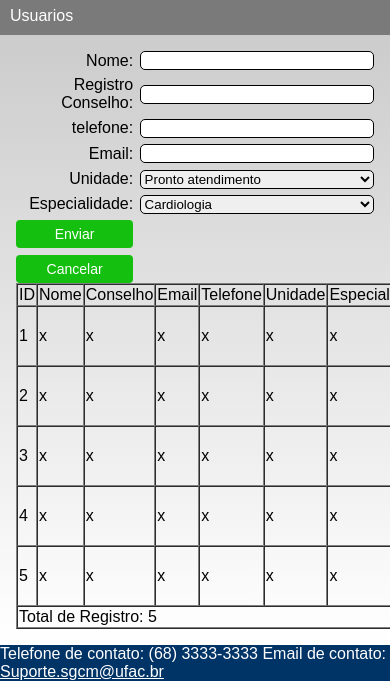
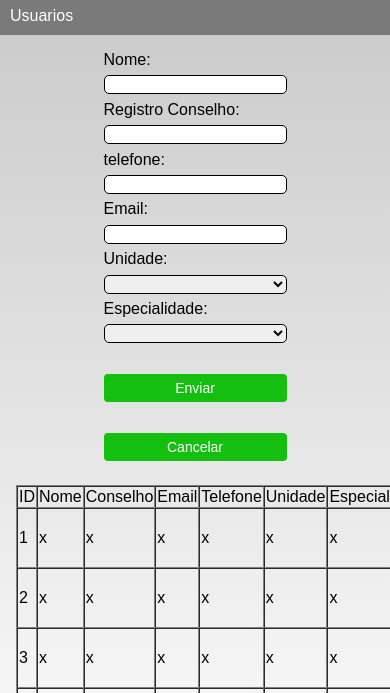
Before and after one commit to Gardiny/webacademyt5, a plain HTML site: page profissionais.html in a window 390 px wide. Shown: the part 151-844 px from the top of the page. Drawn offline with Linux system fonts and the light colour scheme.

Commit message:
denovo13

```diff
--- a/profissionais.html
+++ b/profissionais.html
@@ -39,18 +39,22 @@
             <label for="email">Email:</label>
             <input type="text" name="email" id="email">
             <label for="Unidade">Unidade:</label><select>
-                        <option value="1">Pronto atendimento</option>
-                        <option value="2">Exames Labaratorial</option>
-                        <option value="3">UTI</option>
+                        <option value="1"></option>
+                        <option value="2">Pronto atendimento</option>
+                        <option value="3">Exames Labaratorial</option>
+                        <option value="4">UTI</option>
                     </select>
             <label for="especialidade">Especialidade:</label>
                     <select>
-                        <option value="1">Cardiologia</option>
-                        <option value="2">Urologia</option>
-                        <option value="3">Neurologia</option>
+                        <option value="1"></option>
+                        <option value="2">Cardiologia</option>
+                        <option value="3">Urologia</option>
+                        <option value="4">Neurologia</option>
                     </select>
-            <input type="submit" value="Enviar" ><br>
-            <input type="button" value="Cancelar" >
+            <input type="hidden">
+            <br><input type="submit" value="Enviar" ><br>
+            <input type="hidden">
+            <input type="button" value="Cancelar" ><br>
         </form>
         <!-- Tabela com 8 colunas e 5 linhas-->
         <table border="1" cellspacing="0">
--- a/styles.css
+++ b/styles.css
@@ -86,8 +86,8 @@ form label::after{
     content: "";
 }
 form.grid{
+    grid-template-columns: 1fr 2fr;
     display: grid;
-    grid-template-columns: 1fr 2fr;
     border-radius: 5px;
     gap: 0.4em;
     margin-bottom: 0.5em;
@@ -103,6 +103,15 @@ input , select{
 input:invalid,section:invalid{
     border-color: red;
 }
+@media screen and (max-width: 600px){
+    form.grid{
+    grid-template-columns: 1fr;
+    text-align: left;
+    display: grid;
+    }
+
+}
+
 /* rodape */
 
 footer, span a{
```
